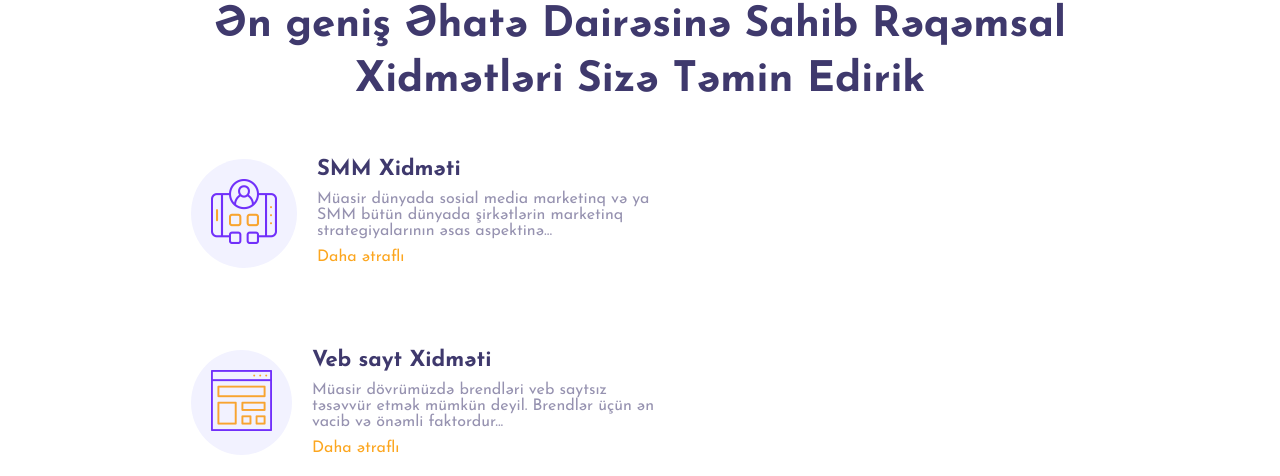
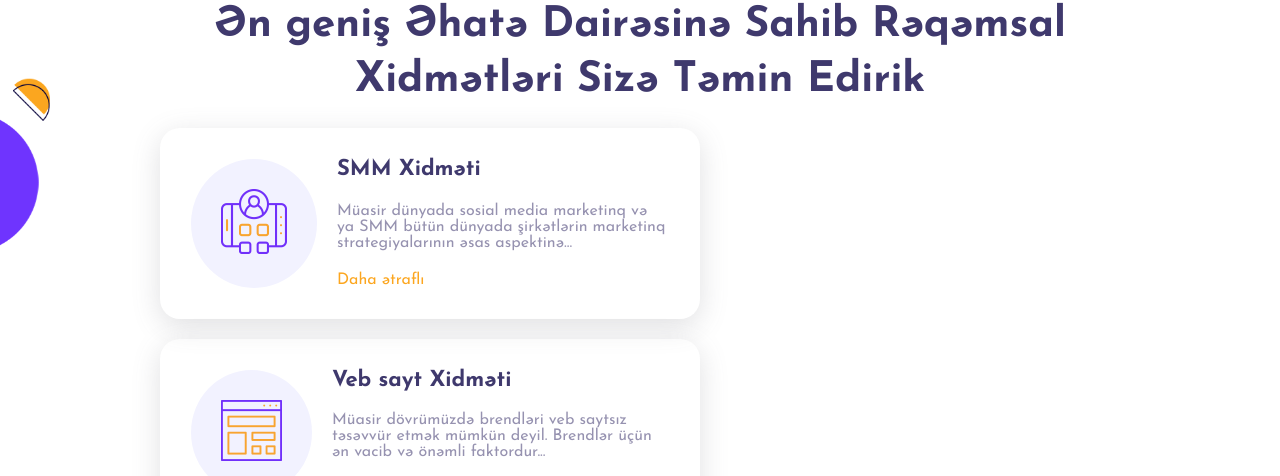
Before and after one commit to itzjustfitb/communicate-react, a React (Vite) app: page / in a window 1280 px wide. Shown: the part 463-939 px from the top of the page. Built offline with nearby package versions, Linux system fonts and the light colour scheme.

Commit message:
services was added

```diff
--- a/src/assets/styles/main.css
+++ b/src/assets/styles/main.css
@@ -134,6 +134,22 @@ body {
   font-family: "Josefin Sans";
 }
 
+@keyframes moveRight {
+  0% {
+    transform: translateX(0);
+  }
+  100% {
+    transform: translateX(-10px);
+  }
+}
+@keyframes moveTop {
+  0% {
+    transform: translateY(0);
+  }
+  100% {
+    transform: translateY(-20px);
+  }
+}
 #hero {
   position: relative;
   background: linear-gradient(33deg, rgb(242, 242, 255) 0%, rgb(235, 249, 255) 100%);
@@ -222,22 +238,6 @@ body {
   right: -12px;
   animation: moveTop 3s ease-in-out infinite alternate;
 }
-@keyframes moveRight {
-  0% {
-    transform: translateX(0);
-  }
-  100% {
-    transform: translateX(-10px);
-  }
-}
-@keyframes moveTop {
-  0% {
-    transform: translateY(0);
-  }
-  100% {
-    transform: translateY(-20px);
-  }
-}
 
 .hero__socials {
   position: absolute;
@@ -254,8 +254,30 @@ body {
   display: flex;
   justify-content: center;
   align-items: center;
+  position: relative;
+}
+#services #circle-bg-left {
+  position: absolute;
+  height: 127px;
+  top: 207px;
+  left: 0;
+  animation: moveRight 1s ease-in-out infinite alternate;
+}
+#services #half-circle-left {
+  height: 42px;
+  top: 170px;
+  left: 13px;
+  position: absolute;
+  animation: moveTop 1s ease-in-out infinite alternate;
+}
+#services #corn-left-icon {
+  position: absolute;
+  animation: moveTop 2s ease-in-out infinite alternate;
+  bottom: 250px;
+  right: 25px;
 }
 #services .services__container {
+  position: relative;
   display: flex;
   flex-direction: column;
   align-items: center;
@@ -293,7 +315,7 @@ body {
   border-radius: 20px;
   display: flex;
   gap: 20px;
-  background-color: #fff;
+  box-shadow: rgba(100, 100, 111, 0.2) 0px 7px 29px 0px;
   transition: 0.4s;
   border: 1px solid transparent;
 }
@@ -304,12 +326,15 @@ body {
   height: -moz-fit-content;
   height: fit-content;
   background-color: #f2f2ff;
-  padding: 20px;
+  padding: 30px;
+}
+.services__card .services__card-logo img {
+  transition: 0.4s;
 }
 .services__card .services__card-content {
   display: flex;
   flex-direction: column;
-  gap: 10px;
+  justify-content: space-between;
 }
 .services__card .services__card-content h1 {
   color: #3f396d;
@@ -320,11 +345,35 @@ body {
   color: #9692b0;
 }
 .services__card .services__card-content span {
+  width: -moz-fit-content;
+  width: fit-content;
   color: #fca61f;
+  cursor: pointer;
+  position: relative;
+  transition: 0.4s;
+}
+.services__card .services__card-content span::after {
+  content: "";
+  position: absolute;
+  bottom: -10px;
+  left: 0;
+  height: 2px;
+  background-color: #3f396d;
+  width: 0%;
+  transition: 0.4s;
+}
+.services__card .services__card-content span:hover {
+  color: #3f396d;
+}
+.services__card .services__card-content span:hover::after {
+  width: 100%;
 }
 .services__card:hover {
   transform: rotate(-1deg);
   border: 1px solid #6f34fe;
+}
+.services__card:hover .services__card-logo img {
+  transform: translateY(-5px);
 }
 
 header {
--- a/src/assets/styles/main.scss
+++ b/src/assets/styles/main.scss
@@ -4,6 +4,7 @@
 // TODO:  ------- BASE -------
 @import "./sass/base/reset";
 @import "./sass/base/typography";
+@import "./sass/base/animations";
 
 // TODO:  ------- COMPONENTS -------
 @import "./sass/components/hero";
--- a/src/assets/styles/sass/components/_services.scss
+++ b/src/assets/styles/sass/components/_services.scss
@@ -3,7 +3,29 @@
   display: flex;
   justify-content: center;
   align-items: center;
+  position: relative;
+  #circle-bg-left {
+    position: absolute;
+    height: 127px;
+    top: 207px;
+    left: 0;
+    animation: moveRight 1s ease-in-out infinite alternate;
+  }
+  #half-circle-left {
+    height: 42px;
+    top: 170px;
+    left: 13px;
+    position: absolute;
+    animation: moveTop 1s ease-in-out infinite alternate;
+  }
+  #corn-left-icon {
+    position: absolute;
+    animation: moveTop 2s ease-in-out infinite alternate;
+    bottom: 250px;
+    right: 25px;
+  }
   .services__container {
+    position: relative;
     display: flex;
     flex-direction: column;
     align-items: center;
--- a/src/assets/styles/sass/components/_servicesCard.scss
+++ b/src/assets/styles/sass/components/_servicesCard.scss
@@ -5,7 +5,7 @@
   border-radius: 20px;
   display: flex;
   gap: 20px;
-  background-color: $white-color;
+  box-shadow: rgba(100, 100, 111, 0.2) 0px 7px 29px 0px;
   transition: 0.4s;
   border: 1px solid transparent;
   .services__card-logo {
@@ -13,12 +13,15 @@
     width: fit-content;
     height: fit-content;
     background-color: $light-grey-color;
-    padding: 20px;
+    padding: 30px;
+    img {
+      transition: 0.4s;
+    }
   }
   .services__card-content {
     display: flex;
     flex-direction: column;
-    gap: 10px;
+    justify-content: space-between;
     h1 {
       color: $primary-color;
       font-weight: 700;
@@ -28,11 +31,36 @@
       color: $text-color;
     }
     span {
+      width: fit-content;
       color: $accent;
+      cursor: pointer;
+      position: relative;
+      transition: 0.4s;
+      &::after {
+        content: "";
+        position: absolute;
+        bottom: -10px;
+        left: 0;
+        height: 2px;
+        background-color: $primary-color;
+        width: 0%;
+        transition: 0.4s;
+      }
+      &:hover {
+        color: $primary-color;
+        &::after {
+          width: 100%;
+        }
+      }
     }
   }
   &:hover {
     transform: rotate(-1deg);
     border: 1px solid $light-purple-color;
+    .services__card-logo {
+      img {
+        transform: translateY(-5px);
+      }
+    }
   }
 }
--- a/src/components/Services/Services.jsx
+++ b/src/components/Services/Services.jsx
@@ -4,6 +4,9 @@ import serviceIcon1 from "../../assets/image/service-icon1.png";
 import serviceIcon2 from "../../assets/image/service-icon2.png";
 import serviceIcon3 from "../../assets/image/service-icon3.png";
 import serviceIcon4 from "../../assets/image/service-icon4.png";
+import circleBgLeft from "../../assets/image/circle-bg-left-img.png";
+import halfCircleLeft from "../../assets/image/half-circle-left-icon.png";
+import cornLeftIcon from "../../assets/image/corn-left-icon.png";
 
 function Services() {
   const services = [
@@ -34,7 +37,11 @@ function Services() {
   ];
   return (
     <section id="services">
+      <img id="circle-bg-left" src={circleBgLeft} alt="" />
+      <img id="half-circle-left" src={halfCircleLeft} alt="" />
       <div className="services__container">
+        <img id="corn-left-icon" src={cornLeftIcon} alt="" />
+
         <div className="services__top">
           <h4>Təcrübələrimiz</h4>
           <h1>
--- a/src/layout/Footer.jsx
+++ b/src/layout/Footer.jsx
@@ -7,27 +7,27 @@ function Footer() {
   const navigations = [
     {
       label: "Ana səhifə",
-      value: "/",
+      value: "#",
     },
     {
       label: "Haqqımızda",
-      value: "/about",
+      value: "#about",
     },
     {
       label: "Cibinizə uyğun",
-      value: "/choices",
+      value: "#choices",
     },
     {
       label: "Portfolio",
-      value: "/portfolio",
+      value: "#portfolio",
     },
     {
       label: "Bloq",
-      value: "/bloq",
+      value: "#bloq",
     },
     {
       label: "Əlaqə",
-      value: "/contact",
+      value: "#contact",
     },
   ];
 
```
Also changed, not shown: src/assets/styles/sass/base/_animations.scss (added, +18 -0 lines), src/assets/styles/sass/components/_hero.scss (+0 -18 lines).
